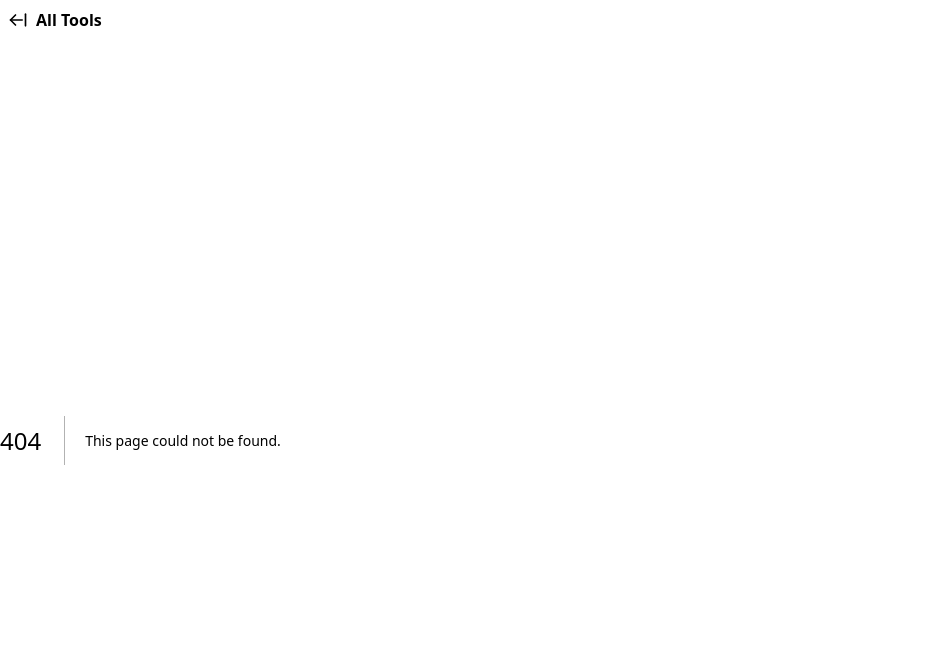
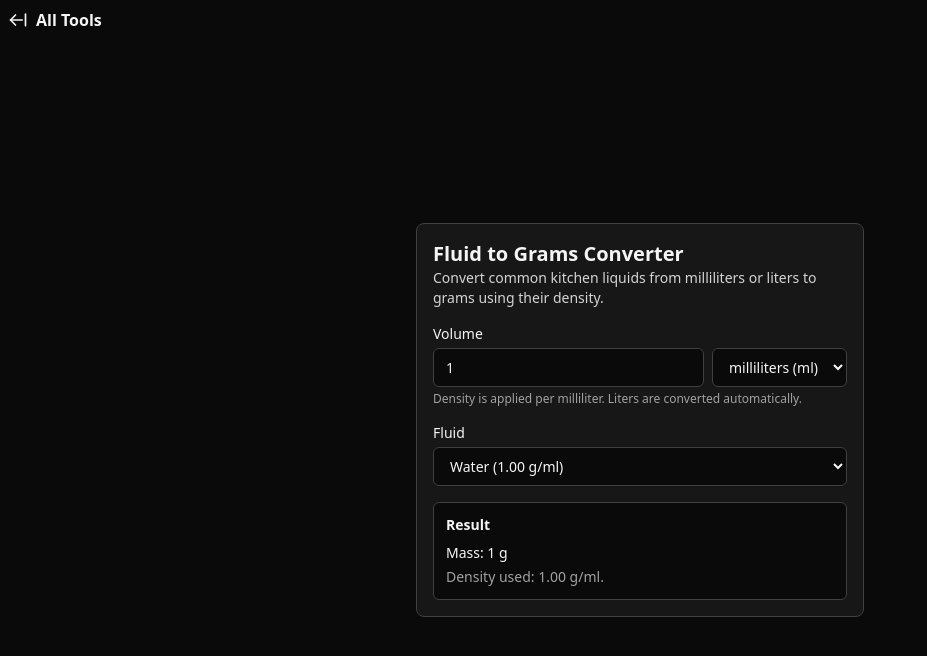
Before and after one commit to Plsr/tools, a Next.js app: page /fluid-to-grams in a window 1280 px wide. Before the commit this address had no page. Shown: the top 656 px of the page, without its empty margins (0-927 px from the left). Built offline with nearby package versions, Linux system fonts and the light colour scheme.

Commit message:
Add fluid to grams conversion tool

```diff
--- /dev/null
+++ b/src/app/fluid-to-grams/FluidToGramsForm.tsx
@@ -0,0 +1,100 @@
+"use client";
+
+import { useMemo, useState } from "react";
+import {
+  FLUID_DENSITIES,
+  FluidType,
+  VolumeUnit,
+  convertFluidToGrams,
+} from "./fluid-to-grams";
+
+export function FluidToGramsForm() {
+  const [volume, setVolume] = useState("1");
+  const [unit, setUnit] = useState<VolumeUnit>("ml");
+  const [fluid, setFluid] = useState<FluidType>("water");
+
+  const grams = useMemo(() => {
+    const parsedVolume = Number.parseFloat(volume);
+
+    if (!Number.isFinite(parsedVolume)) {
+      return null;
+    }
+
+    try {
+      return convertFluidToGrams(parsedVolume, unit, fluid);
+    } catch (error) {
+      console.error(error);
+      return null;
+    }
+  }, [volume, unit, fluid]);
+
+  const density = FLUID_DENSITIES[fluid];
+
+  return (
+    <form className="space-y-4">
+      <div>
+        <label className="mb-1 block text-sm font-medium" htmlFor="volume">
+          Volume
+        </label>
+        <div className="flex gap-2">
+          <input
+            id="volume"
+            name="volume"
+            type="number"
+            min="0"
+            step="any"
+            inputMode="decimal"
+            value={volume}
+            onChange={(event) => setVolume(event.target.value)}
+            className="flex-1 rounded-md border border-neutral-700 bg-neutral-950 px-3 py-2 text-sm focus:border-neutral-500 focus:outline-none"
+            aria-describedby="volume-helper"
+          />
+          <select
+            aria-label="Unit"
+            value={unit}
+            onChange={(event) => setUnit(event.target.value as VolumeUnit)}
+            className="rounded-md border border-neutral-700 bg-neutral-950 px-3 py-2 text-sm focus:border-neutral-500 focus:outline-none"
+          >
+            <option value="ml">milliliters (ml)</option>
+            <option value="l">liters (l)</option>
+          </select>
+        </div>
+        <p id="volume-helper" className="mt-1 text-xs text-neutral-400">
+          Density is applied per milliliter. Liters are converted automatically.
+        </p>
+      </div>
+
+      <div>
+        <label className="mb-1 block text-sm font-medium" htmlFor="fluid">
+          Fluid
+        </label>
+        <select
+          id="fluid"
+          name="fluid"
+          value={fluid}
+          onChange={(event) => setFluid(event.target.value as FluidType)}
+          className="w-full rounded-md border border-neutral-700 bg-neutral-950 px-3 py-2 text-sm focus:border-neutral-500 focus:outline-none"
+        >
+          <option value="water">Water (1.00 g/ml)</option>
+          <option value="oil">Oil (0.92 g/ml)</option>
+        </select>
+      </div>
+
+      <div className="rounded-md border border-neutral-700 bg-neutral-950 px-3 py-3">
+        <h2 className="text-sm font-semibold">Result</h2>
+        {grams === null ? (
+          <p className="text-sm text-neutral-400">Enter a valid volume to convert.</p>
+        ) : (
+          <div className="mt-2 space-y-1 text-sm">
+            <p>
+              <span className="font-medium">Mass:</span> {grams} g
+            </p>
+            <p className="text-neutral-400">
+              Density used: {density.toFixed(2)} g/ml.
+            </p>
+          </div>
+        )}
+      </div>
+    </form>
+  );
+}
--- /dev/null
+++ b/src/app/fluid-to-grams/fluid-to-grams.ts
@@ -0,0 +1,36 @@
+export const FLUID_DENSITIES = {
+  water: 1,
+  oil: 0.92,
+} as const;
+
+export type FluidType = keyof typeof FLUID_DENSITIES;
+
+export type VolumeUnit = "ml" | "l";
+
+export function convertVolumeToMilliliters(volume: number, unit: VolumeUnit) {
+  if (!Number.isFinite(volume)) {
+    throw new Error("Volume must be a finite number");
+  }
+
+  switch (unit) {
+    case "ml":
+      return volume;
+    case "l":
+      return volume * 1000;
+    default: {
+      const _exhaustiveCheck: never = unit;
+      throw new Error(`Unsupported unit: ${_exhaustiveCheck}`);
+    }
+  }
+}
+
+export function convertFluidToGrams(
+  volume: number,
+  unit: VolumeUnit,
+  fluid: FluidType,
+) {
+  const volumeInMilliliters = convertVolumeToMilliliters(volume, unit);
+  const density = FLUID_DENSITIES[fluid];
+
+  return Number((volumeInMilliliters * density).toFixed(2));
+}
--- /dev/null
+++ b/src/app/fluid-to-grams/page.tsx
@@ -0,0 +1,25 @@
+import { Metadata } from "next";
+import { FluidToGramsForm } from "./FluidToGramsForm";
+
+export default function Page() {
+  return (
+    <div className="flex flex-1 items-center justify-center">
+      <div className="w-md space-y-4 rounded-lg border border-neutral-700 bg-neutral-900 p-4">
+        <div>
+          <h1 className="text-xl font-bold">Fluid to Grams Converter</h1>
+          <p className="text-sm text-neutral-300">
+            Convert common kitchen liquids from milliliters or liters to grams using
+            their density.
+          </p>
+        </div>
+        <FluidToGramsForm />
+      </div>
+    </div>
+  );
+}
+
+export const metadata: Metadata = {
+  title: "Fluid to Grams Converter | Chris' Tools",
+  description:
+    "Convert water and oil volumes into grams based on their density.",
+};
--- a/src/app/page.tsx
+++ b/src/app/page.tsx
@@ -1,4 +1,4 @@
-import { CardSim } from "lucide-react";
+import { CardSim, Droplet } from "lucide-react";
 import { Metadata } from "next";
 import Link from "next/link";
 
@@ -15,6 +15,15 @@ export default function Home() {
           ICCID Validator
         </Link>
       </div>
+      <div className="mt-2">
+        <Link
+          href="/fluid-to-grams"
+          className="flex items-center underline decoration-dashed"
+        >
+          <Droplet className="mr-2 h-4 w-4" />
+          Fluid to Grams Converter
+        </Link>
+      </div>
     </div>
   );
 }
```
Also changed, not shown: 1 other file (tests, documents, lock files or other folders).
